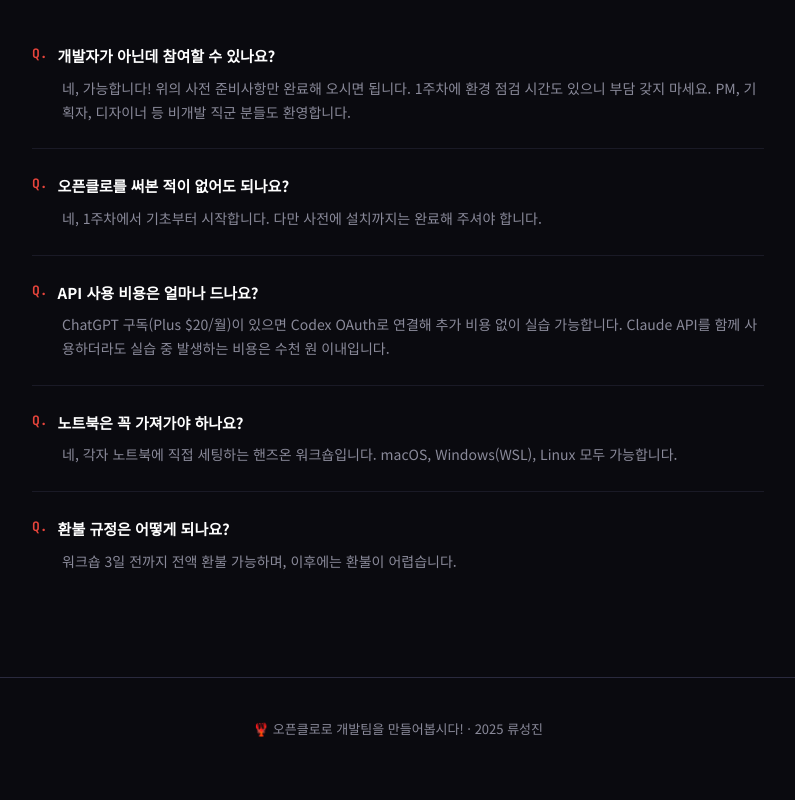
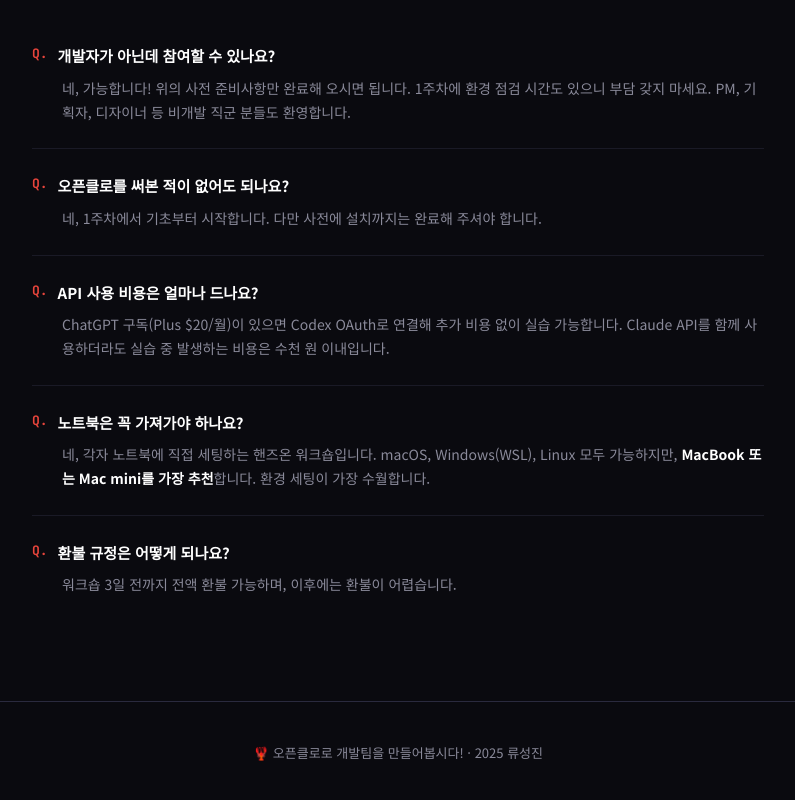
Before and after one commit to ErickRyu/openclaw-multiagent-workshop, a website: page index.html in a window 1280 px wide. Shown: the part 7458-8258 px from the top of the page, without its empty margins (242-1037 px from the left). Drawn offline with Linux system fonts and the light colour scheme.

Commit message:
FAQ 노트북 답변에 Mac 추천 문구 추가
Co-Authored-By: Claude Opus 4.6 (1M context) <noreply@anthropic.com>

```diff
--- a/index.html
+++ b/index.html
@@ -1165,7 +1165,7 @@
       </div>
       <div class="faq-item reveal">
         <div class="faq-q">노트북은 꼭 가져가야 하나요?</div>
-        <div class="faq-a">네, 각자 노트북에 직접 세팅하는 핸즈온 워크숍입니다. macOS, Windows(WSL), Linux 모두 가능합니다.</div>
+        <div class="faq-a">네, 각자 노트북에 직접 세팅하는 핸즈온 워크숍입니다. macOS, Windows(WSL), Linux 모두 가능하지만, <strong style="color:var(--text-bright)">MacBook 또는 Mac mini를 가장 추천</strong>합니다. 환경 세팅이 가장 수월합니다.</div>
       </div>
       <div class="faq-item reveal">
         <div class="faq-q">환불 규정은 어떻게 되나요?</div>
```
